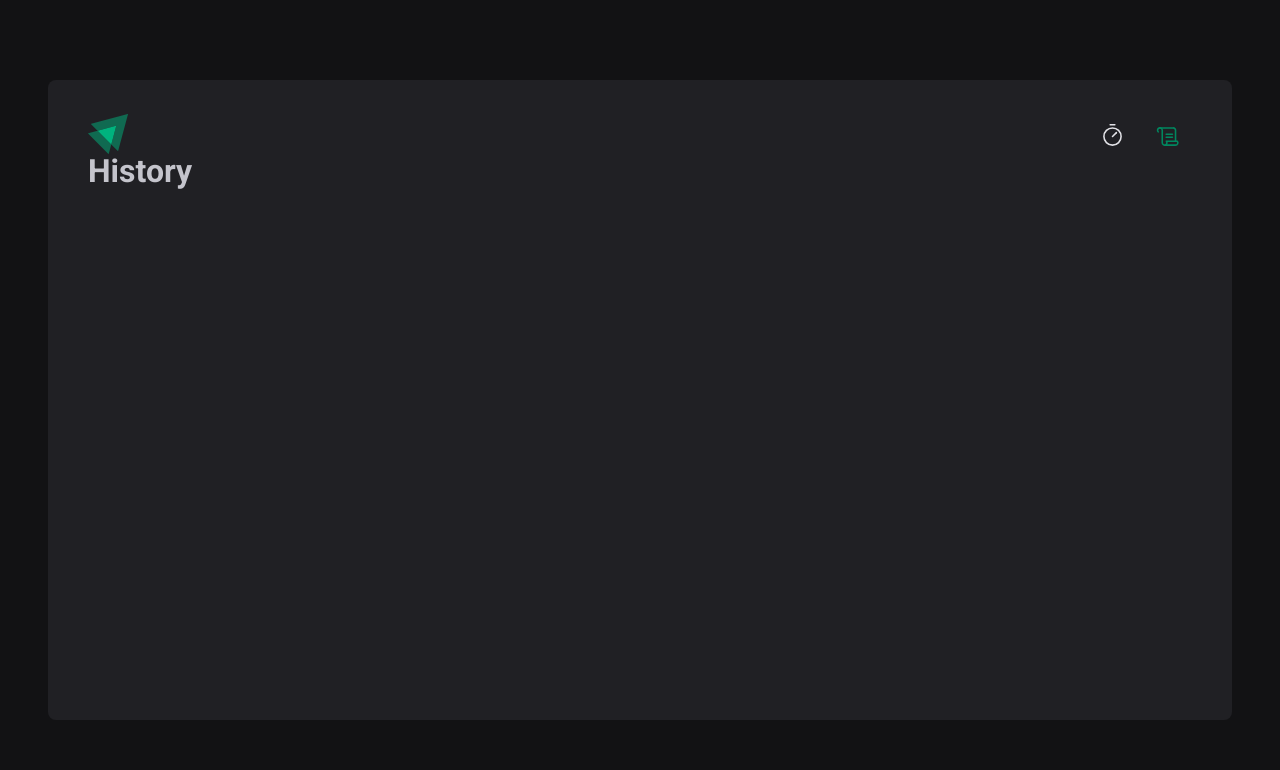
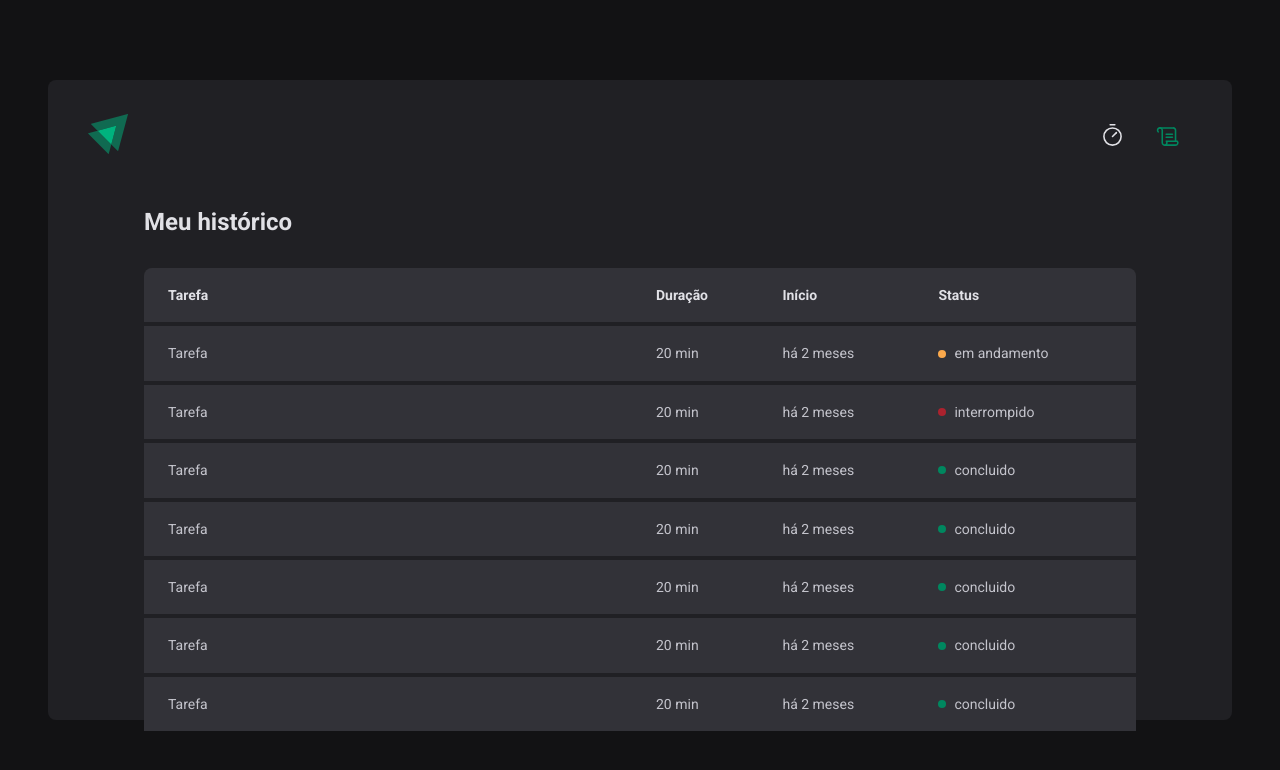
Before and after one commit to leometzker/Ignite, a React (Vite) app in the folder Aulas/02_Iginite_Timer/: page /history in a window 1280 px wide. Shown: the top 770 px of the page. Built offline with nearby package versions, Linux system fonts and the light colour scheme.

Commit message:
interface done

```diff
--- a/Aulas/02_Iginite_Timer/src/pages/History/index.tsx
+++ b/Aulas/02_Iginite_Timer/src/pages/History/index.tsx
@@ -1,5 +1,63 @@
+import { HistoryContainer, HistoryTable, Status } from "./styles";
+
 export function History() {
   return (
-    <h1>History</h1>
+    <HistoryContainer>
+      <h1>Meu histórico</h1>
+      <HistoryTable>
+        <table>
+          <thead>
+            <th>Tarefa</th>
+            <th>Duração</th>
+            <th>Início</th>
+            <th>Status</th>
+          </thead>
+          <tbody>
+            <tr>
+              <td>Tarefa</td>
+              <td>20 min</td>
+              <td>há 2 meses</td>
+              <td><Status statusColor="yellow">em andamento</Status></td>
+            </tr>
+            <tr>
+              <td>Tarefa</td>
+              <td>20 min</td>
+              <td>há 2 meses</td>
+              <td><Status statusColor="red">interrompido</Status></td>
+            </tr>
+            <tr>
+              <td>Tarefa</td>
+              <td>20 min</td>
+              <td>há 2 meses</td>
+              <td><Status statusColor="green">concluido</Status></td>
+            </tr>
+            <tr>
+              <td>Tarefa</td>
+              <td>20 min</td>
+              <td>há 2 meses</td>
+              <td><Status statusColor="green">concluido</Status></td>
+            </tr>
+            <tr>
+              <td>Tarefa</td>
+              <td>20 min</td>
+              <td>há 2 meses</td>
+              <td><Status statusColor="green">concluido</Status></td>
+            </tr>
+            <tr>
+              <td>Tarefa</td>
+              <td>20 min</td>
+              <td>há 2 meses</td>
+              <td><Status statusColor="green">concluido</Status></td>
+            </tr>
+            <tr>
+              <td>Tarefa</td>
+              <td>20 min</td>
+              <td>há 2 meses</td>
+              <td><Status statusColor="green">concluido</Status></td>
+            </tr>
+          </tbody>
+        </table>
+      </HistoryTable>
+    </HistoryContainer>
   )
 }
--- a/Aulas/02_Iginite_Timer/src/pages/History/styles.ts
+++ b/Aulas/02_Iginite_Timer/src/pages/History/styles.ts
@@ -0,0 +1,91 @@
+import styled from "styled-components";
+
+export const HistoryContainer = styled.main`
+  display: flex;
+  flex-direction: column;
+  flex: 1;
+  padding: 3.5rem;
+
+  h1 {
+    font-size: 1.5rem;
+    color: ${props => props.theme["gray-100"]};
+  }
+
+`
+
+export const HistoryTable = styled.div`
+  flex: 1;
+  overflow: auto;
+  margin-top: 2rem;
+
+  table{
+    width: 100%;
+    border-collapse: collapse;
+    min-width: 600px;
+
+
+    th{
+      background-color:  ${props => props.theme["gray-600"]};
+      padding: 1rem;
+      text-align: left;
+      color:  ${props => props.theme["gray-100"]};
+
+      font-size: 0.875rem;
+      line-height: 1.6;
+      /* text-align: center; */
+
+      &:first-child {
+        border-top-left-radius: 8px;
+        padding-left: 1.5rem;
+      }
+
+      &:last-child {
+        border-top-right-radius: 8px;
+        padding-right: 1.5rem;
+      }
+    }
+
+    td {
+      background-color: ${props => props.theme["gray-600"]};
+      border-top: 4px solid  ${props => props.theme["gray-800"]};
+      padding: 1rem;
+      line-height: 1.6;
+      font-size: 0.875rem;
+
+      &:first-child {
+        padding-left: 1.5rem;
+        width: 50%;
+      }
+
+      &:first-child {
+        padding-right: 1.5rem;
+      }
+    }
+
+  }
+`
+const STATUS_COLOR = {
+  yellow: 'yellow-500',
+  red: 'red-500',
+  green: 'green-500'
+} as const
+
+interface StatusProps{
+  statusColor: keyof typeof STATUS_COLOR;
+}
+
+export const Status = styled.span<StatusProps>`
+  display: flex;
+  align-items: center;
+  gap: 0.5rem;
+
+  &::before {
+    content: '';
+    height: 0.5rem;
+    width: 0.5rem;
+    border-radius: 50%;
+
+    background-color:  ${props => props.theme[STATUS_COLOR[props.statusColor]]};
+  }
+
+`
--- a/Aulas/02_Iginite_Timer/src/pages/Home/styles.ts
+++ b/Aulas/02_Iginite_Timer/src/pages/Home/styles.ts
@@ -1,5 +1,6 @@
 
 import styled from 'styled-components';
+
 
 export const HomeContainer = styled.main`
   display: flex;
@@ -17,13 +18,14 @@
     gap: 3.5rem;
   }
 `
+
 const BaseInput = styled.input`
   background: transparent;
   border: 0;
   border-bottom: 2px solid ${props => props.theme['gray-500']};
   /* height: 2.5rem; */
   font-weight: bold;
-  font-size: 1.125rem;
+  font-size: 1rem;
   padding: 0 0.5rem;
   color: ${props => props.theme['gray-100']};
 
@@ -59,7 +61,7 @@
   gap: 0.5rem;
 
   color: ${props => props.theme['gray-100']};
-  font-size: 1.125rem;
+  font-size: 1rem;
   /* font-weight: bold; */
 `
 
```
